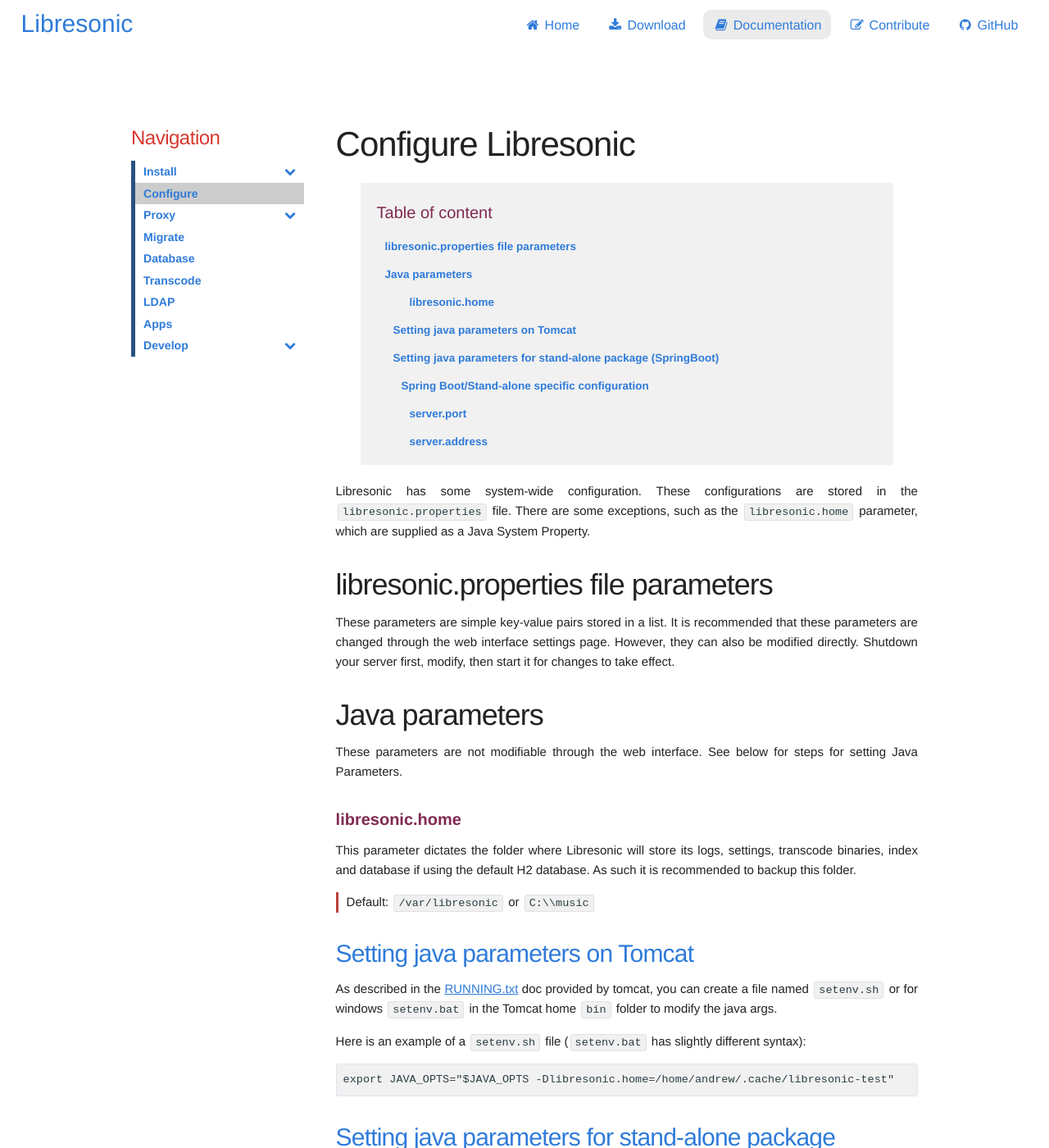
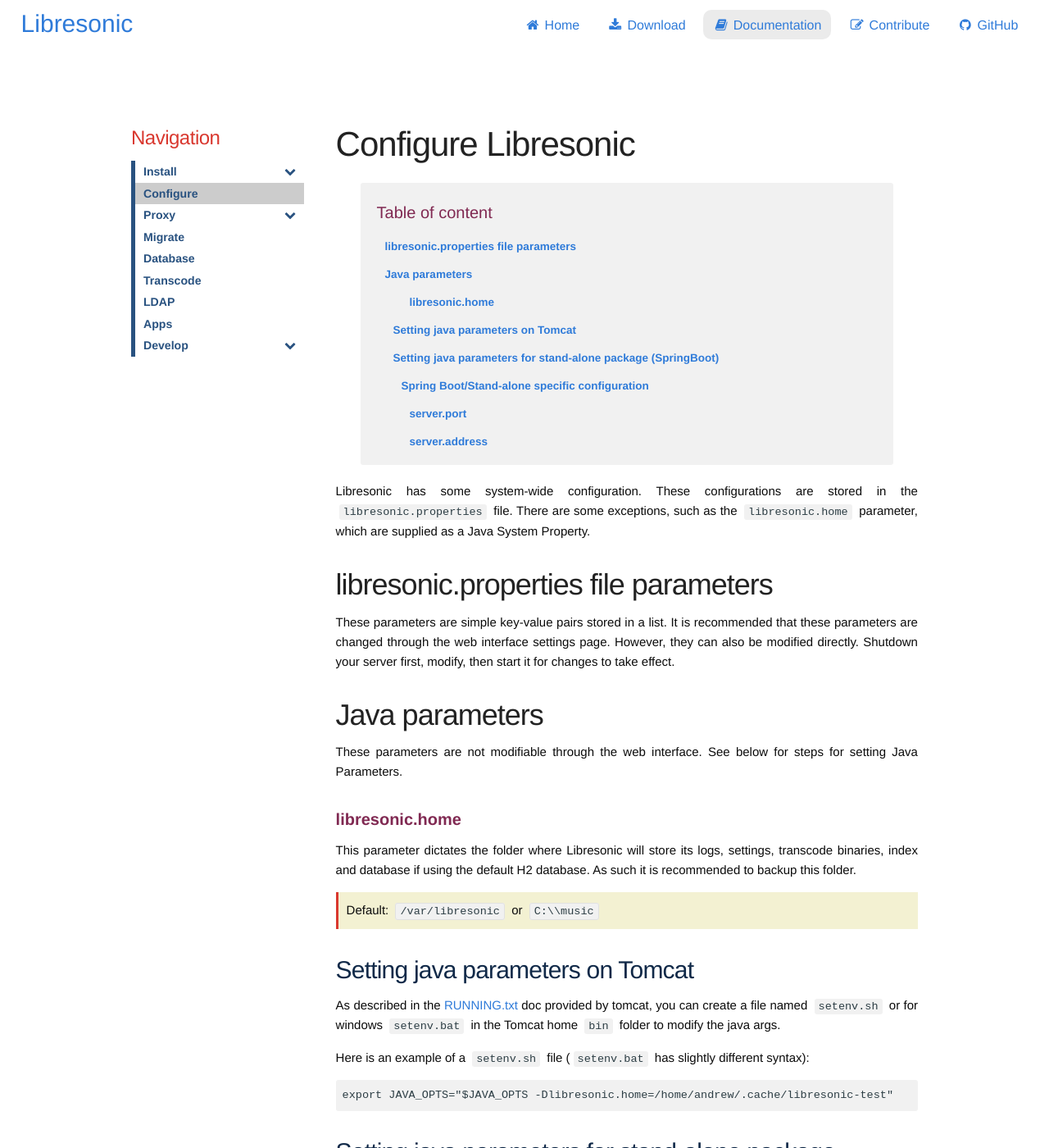
Before and after one commit to airsonic/airsonic.github.io, a Jekyll site: the page built from pages/docs/configure.md, in a window 1280 px wide and 1400 px high. Shown: the whole window at 82% size. Built offline with Jekyll 4.4.1, drawn with Linux system fonts in a browser that asks for light colours.

Commit message:
Better reading / more contrast

```diff
--- a/css/styles.scss
+++ b/css/styles.scss
@@ -13,6 +13,8 @@
 // VARIABLES SECTION
 //
 
+$yellow: rgba(243, 241, 210, 1);
+
 $blue: rgb(47, 123, 217);
 $light-blue: rgba(47, 123, 217, 0.2);
 $dark-blue: rgb(41, 82, 128);
@@ -26,8 +28,8 @@ $light-purple: rgba(128, 41, 82, 0.2);
 $grey: rgb(204, 204, 204);
 $light-grey: rgba(204, 204, 204, 0.4);
 
-$dark: rgb(34, 34, 34);
-$light-dark: rgba(34, 34, 34, 0.6);
+$dark: rgb(12, 12, 12);
+$light-dark: rgb(34, 34, 34);
 
 /*
 DEFAULTS SECTION
@@ -42,13 +44,14 @@ html {
         line-height: 1.6;
         font-weight: 400;
         font-family: "Raleway", Helvetica, Arial, sans-serif;
-        color: $dark;
+        color: $light-dark;
     }
 }
 
 a {
     color: $blue;
     transition: color 0.2s ease-in-out;
+    text-decoration: none;
     &:hover {
         color: $red;
     }
@@ -63,8 +66,8 @@ h1, h2, h3, h4, h5, h6 {
 h1 { font-size: 3.5rem; line-height: 1.2;  letter-spacing: -.1rem;}
 h2 { font-size: 3.0rem; line-height: 1.25; letter-spacing: -.1rem; }
 h3 { font-size: 2.5rem; line-height: 1.3;  letter-spacing: -.1rem; }
-h4 { font-size: 2.0rem; line-height: 1.35; letter-spacing: -.08rem; color: $blue; }
-h5 { font-size: 1.5rem; line-height: 1.5;  letter-spacing: -.05rem; color: $red; }
+h4 { font-size: 2.0rem; line-height: 1.35; letter-spacing: -.08rem; color: $blue / 3; }
+h5 { font-size: 1.5rem; line-height: 1.5;  letter-spacing: -.05rem; color: $red;  }
 h6 { font-size: 1.0rem; line-height: 1.6;  letter-spacing: 0; color: $purple; }
 
 @media (min-width: 550px) {
@@ -78,6 +81,7 @@ h6 { font-size: 1.0rem; line-height: 1.6;  letter-spacing: 0; color: $purple; }
 
 p {
     margin-top: 0;
+    color: $dark;
 }
 
 .button {
@@ -283,13 +287,12 @@ CONTAINER SECTION
     }
     code {
         padding: .2rem .5rem;
-        margin: 0 .2rem;
+        margin: 0 .4rem;
         font-size: 90%;
         font-family: "Liberation Mono", Menlo, Courier, monospace;
         white-space: nowrap;
         color: #2d3e45;
         background: #f1f1f1;
-        border: 1px solid #e1e1e1;
         border-radius: 0.3rem;
     }
     pre > code {
@@ -305,7 +308,6 @@ CONTAINER SECTION
       color: #2d3e45;
       word-wrap: normal;
       background: #f1f1f1;
-      border: solid 1px #dce6f0;
       border-radius: 0.3rem;
       overflow: auto;
       line-height: 1.45;
@@ -325,11 +327,21 @@ CONTAINER SECTION
         content: normal;
     }
     blockquote {
-        padding: 0 1rem;
-        margin-left: 0;
-        border-left: 0.3rem solid #ba403c;
+        padding: 1rem;
+        background: $yellow;
+        margin: 0 0 1.5rem 0;
+        border-left: 0.3rem solid $red;
         li > div {
             margin-top: 1rem;
+        }
+        pre {
+            border: 1px solid #e1e1e1;
+        }
+        code {
+            border: 1px solid #e1e1e1;
+        }
+        pre code, pre tt {
+            border: 0;
         }
         & > :first-child {
             margin-top: 0;
@@ -443,6 +455,7 @@ DOCS SECTION
                     padding: 0.2rem 1rem;
                     font-weight: bold;
                     font-size: 94%;
+                    color: $dark-blue;
                     &:hover {
                         background: $light-grey;
                     }
```
